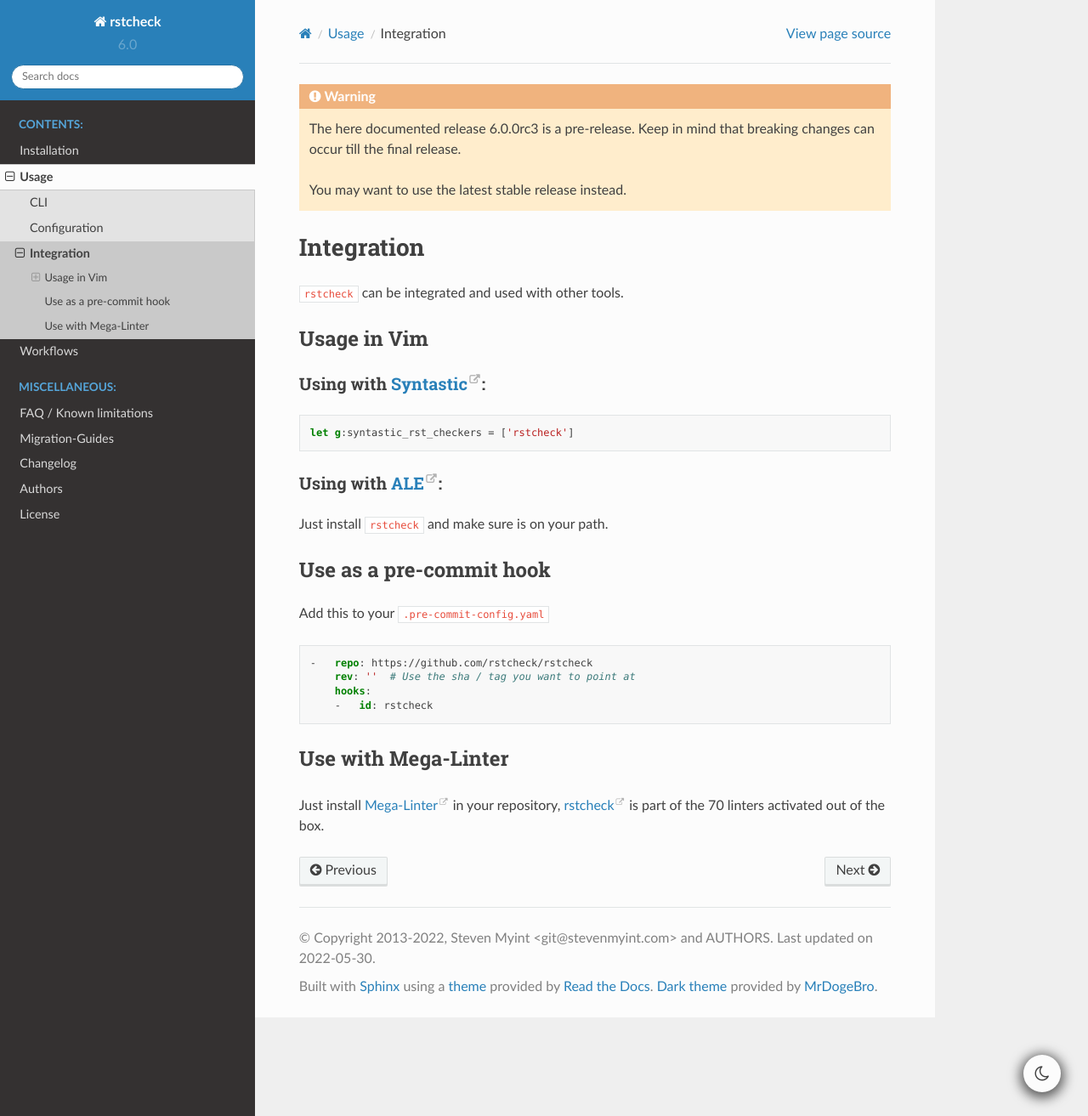
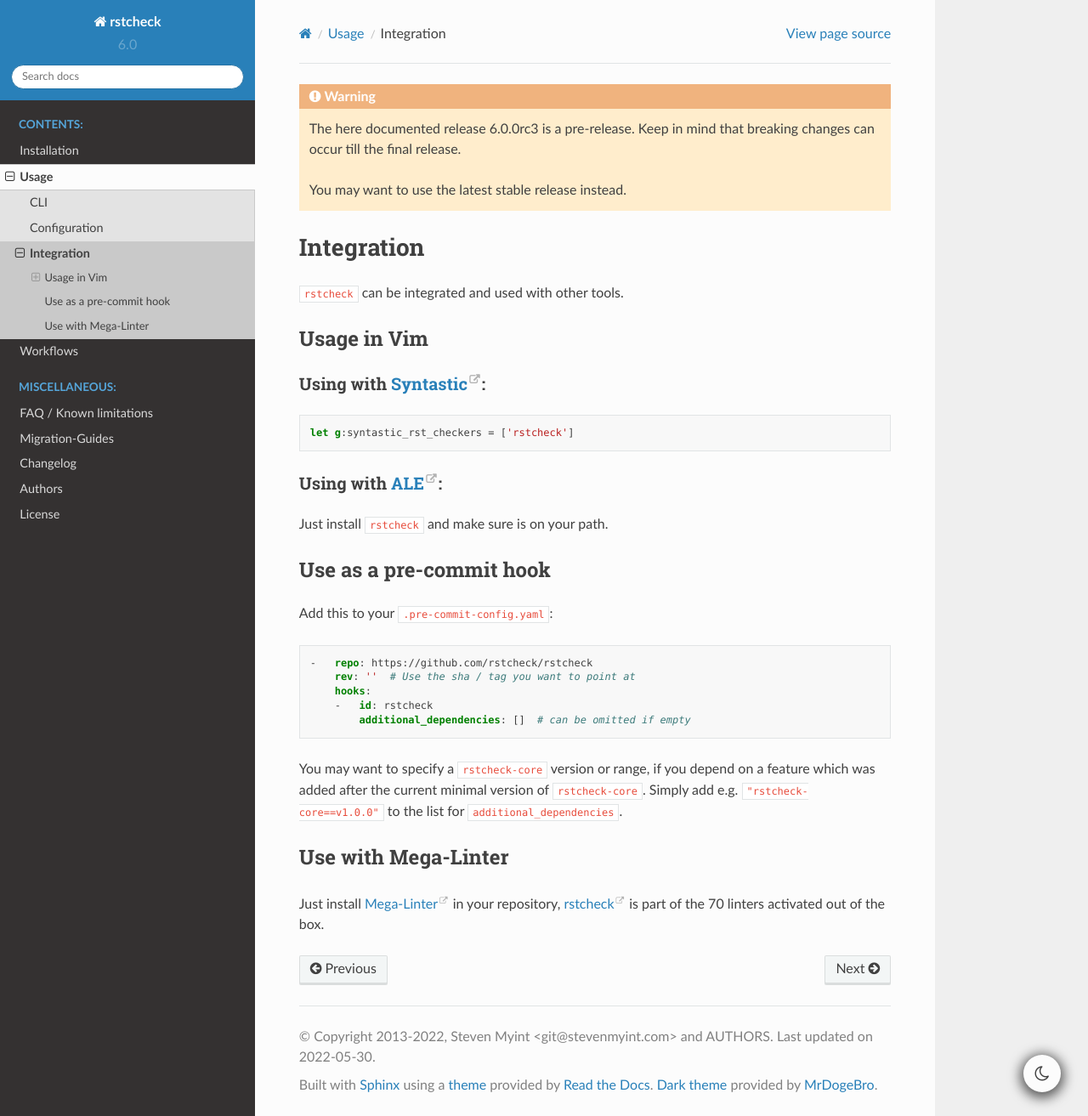
Before and after one commit to rstcheck/rstcheck, a Sphinx documentation site: the page built from docs/source/usage/integration.rst, in a window 1280 px wide and 1313 px high. Shown: the whole window at 85% size. Built offline with Sphinx 7.4.7 and the Read the Docs theme 2.0.0, drawn with Linux system fonts in a browser that asks for light colours.

Commit message:
add notice to fix  version for needed features

```diff
--- a/docs/source/usage/integration.rst
+++ b/docs/source/usage/integration.rst
@@ -25,7 +25,7 @@ Just install ``rstcheck`` and make sure is on your path.
 Use as a pre-commit hook
 ------------------------
 
-Add this to your ``.pre-commit-config.yaml``
+Add this to your ``.pre-commit-config.yaml``:
 
 .. code:: yaml
 
@@ -33,6 +33,11 @@ Add this to your ``.pre-commit-config.yaml``
         rev: ''  # Use the sha / tag you want to point at
         hooks:
         -   id: rstcheck
+            additional_dependencies: []  # can be omitted if empty
+
+You may want to specify a ``rstcheck-core`` version or range, if you depend on a feature which was
+added after the current minimal version of ``rstcheck-core``.
+Simply add e.g. ``"rstcheck-core==v1.0.0"`` to the list for ``additional_dependencies``.
 
 
 Use with Mega-Linter
```
Also changed, not shown: CHANGELOG.md (+1 -0 lines).
